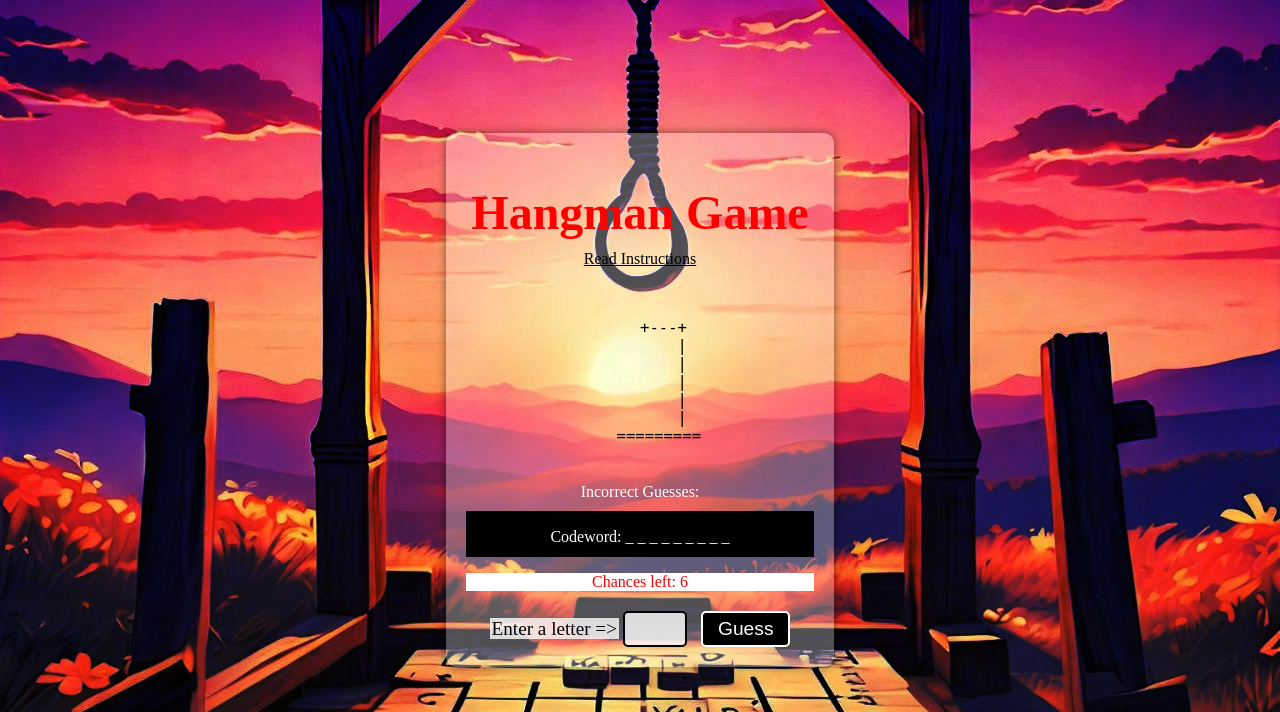
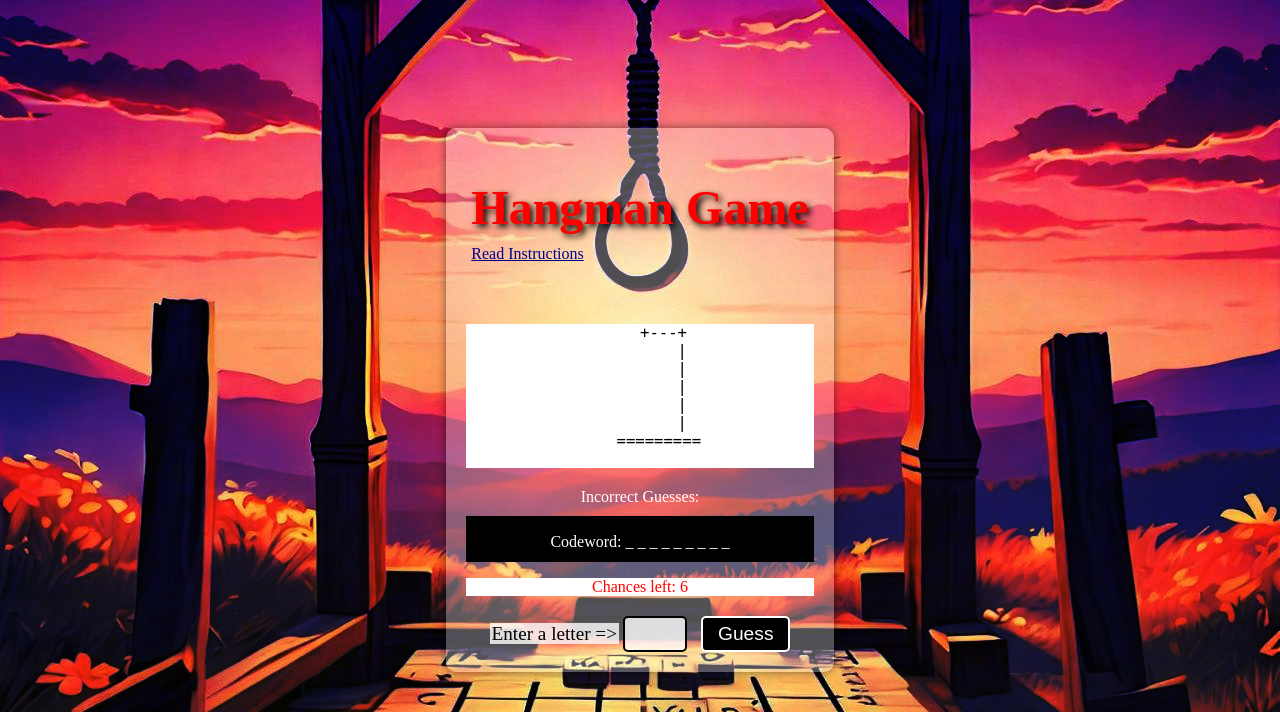
Before and after one commit to rani-ukamble/hangmanweb, a Flask app: page / in a window 1280 px wide. Shown: the top 712 px of the page. Run offline with Flask 3, Linux system fonts and the light colour scheme.

Commit message:
Update index.html

```diff
--- a/templates/index.html
+++ b/templates/index.html
@@ -35,6 +35,7 @@
             margin-bottom: 10px;
             color: red; /* Red text color */
             font-size: 3rem;
+            text-shadow: 3px 3px 6px rgba(0, 0, 0, 2); /* Dark shadow effect */
         }
 
         pre {
@@ -42,6 +43,7 @@
             font-size: 1.2em;
             margin-bottom: 20px;
             color: black; /* Black text color */
+            background-color:white;
         }
 
         p {
@@ -50,9 +52,15 @@
         }
 
         a {
-            color: black; /* Blue link color */
+            color: darkblue; /* Black link color */
             cursor: pointer;
             text-decoration: underline;
+        }
+
+        .read-instructions-link {
+            display: inline-block; /* Aligns the link properly */
+            margin-bottom: 10px; /* Space below the link */
+            text-align: left; /* Align the link to the left */
         }
 
         form {
@@ -108,6 +116,7 @@
         .d1 {
             padding-left: 5px;
             padding-right: 5px;
+            text-align: left; /* Aligns text and elements inside to the left */
         }
 
         .inst {
@@ -129,10 +138,34 @@
         }
 
         .chance {
-            color: red; /* Black text color for chances left */
+            color: red; /* Red text color for chances left */
             font-size: 1em; /* Adjust font size if needed */
             background-color:white;
         }
+
+        /* Keyframes for the falling animation */
+@keyframes fall {
+    0% {
+        transform: translateY(-100vh); /* Start above the viewport */
+        opacity: 0; /* Start invisible */
+    }
+    50% {
+        opacity: 1; /* Fully visible */
+    }
+    100% {
+        transform: translateY(0); /* End at its final position */
+    }
+}
+
+/* Apply the animation to the h1 element */
+h1 {
+    margin-bottom: 10px;
+    color: red; /* Red text color */
+    font-size: 3rem;
+    text-shadow: 3px 3px 6px rgba(0, 0, 0, 2); /* Dark shadow effect */
+    animation: fall 1s ease-out; /* Animation for falling effect */
+}
+
     </style>
 </head>
 
@@ -140,7 +173,7 @@
     <div class="container">
         <div class="d1">
             <h1>Hangman Game</h1>
-            <a href="#" onclick="toggleInstructions()">Read Instructions</a>
+            <a href="#" class="read-instructions-link" onclick="toggleInstructions()">Read Instructions</a>
             <p id="instructions" class="inst">The Hangman Game is a simple game where the player guesses the correct letters (A-Z) to form the word.
                 If the player guesses the right letter that is within the word, the letter appears at its correct positions.
                 The player has to guess the correct word until the guessing chance becomes zero, then the game is over.<br> Save your friend from being hanged by guessing the letters in the codeword.</p>
```
